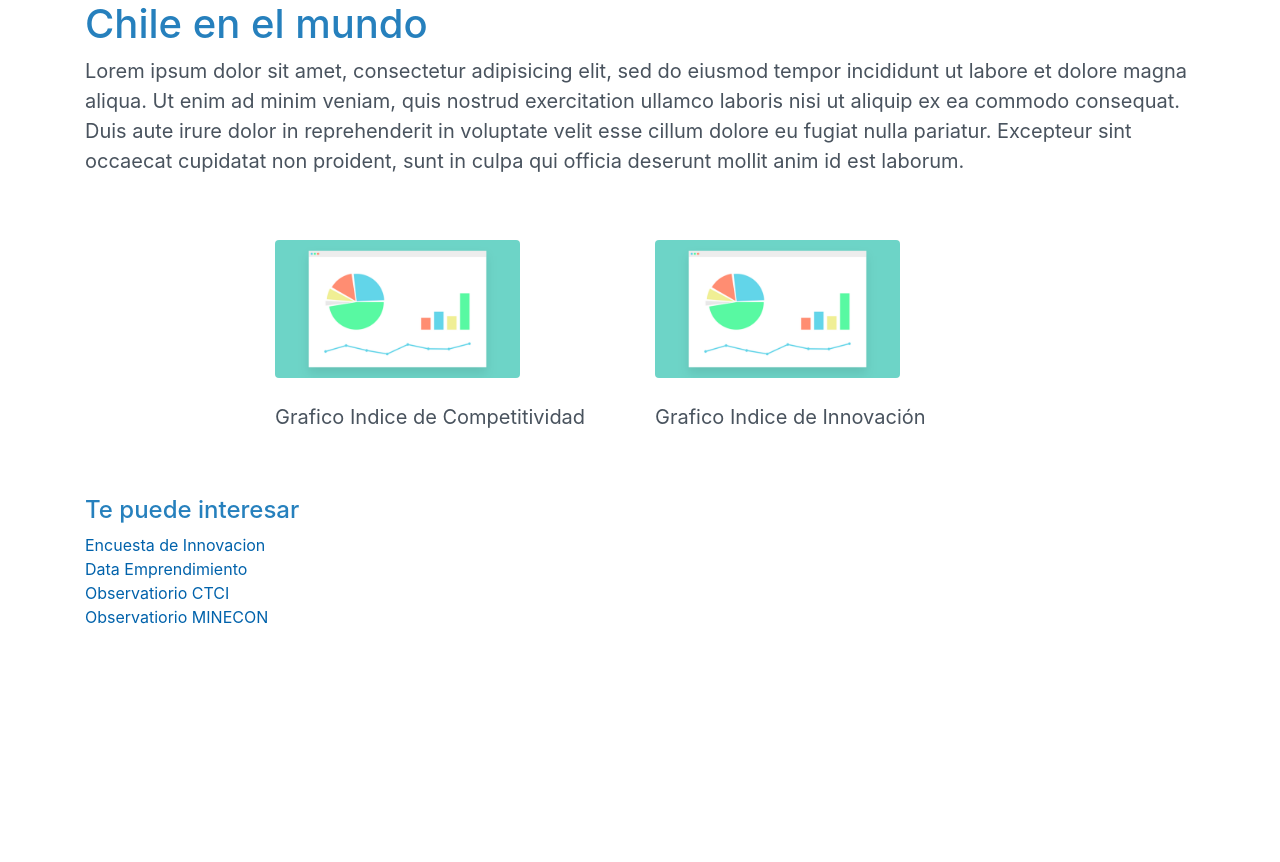
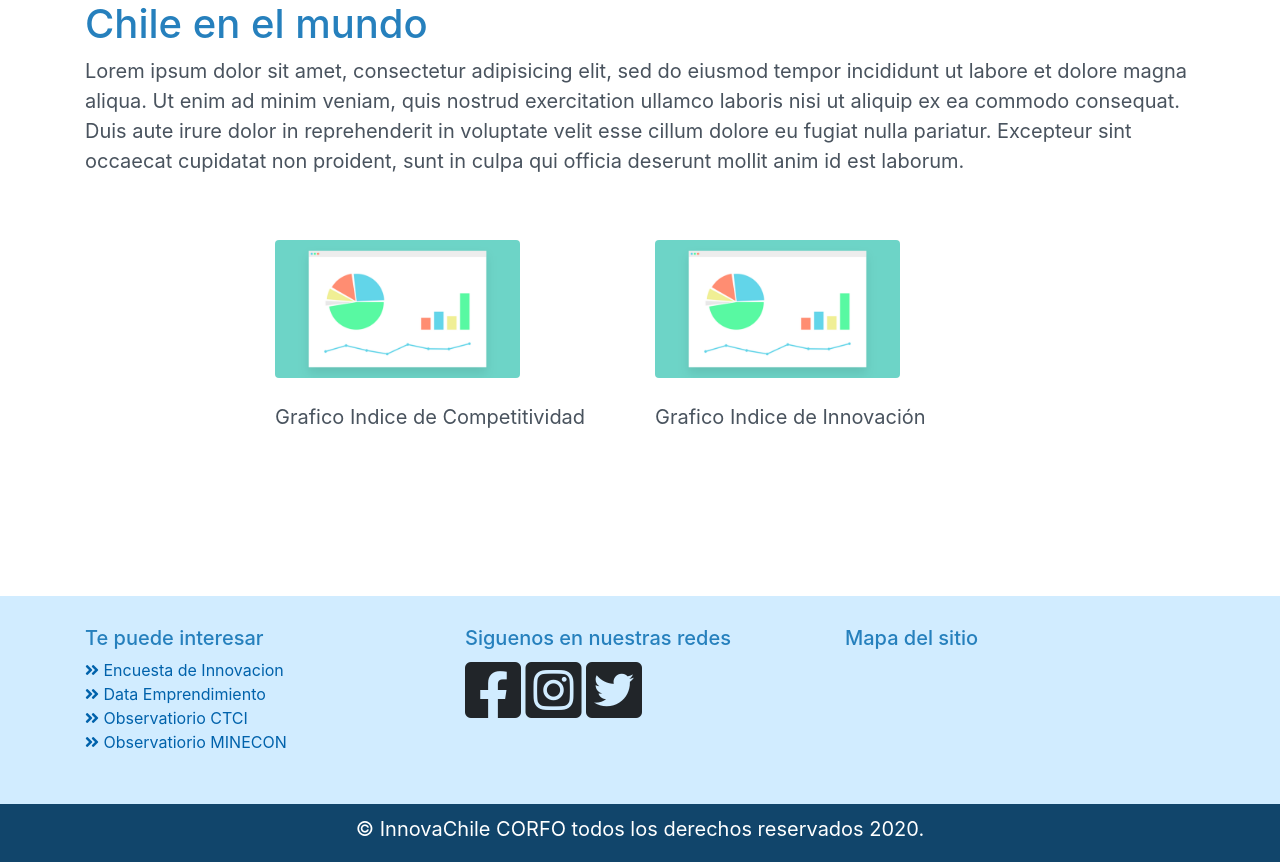
Before and after one commit to CSDev0/innova-chile-DATA, a PHP site: page /Prototipo.html in a window 1280 px wide. Shown: the part 3186-4048 px from the top of the page. Before the commit the page ends 3810 px from the top, so only its background shows below. Run offline with PHP 8.4, Linux system fonts and the light colour scheme; some libraries are stand-ins or nearby versions.

Commit message:
footer y circulos arreglados

```diff
--- a/Prototipo.html
+++ b/Prototipo.html
@@ -94,17 +94,27 @@
                     <p>Lorem ipsum dolor sit amet, consectetur adipiscing elit. Nulla posuere suscipit nunc, eu efficitur nibh rutrum sed. Aenean a hendrerit quam. Pellentesque diam augue, pharetra quis tellus in, ultrices ultrices turpis. Pellentesque neque diam, dictum ac orci et, dapibus posuere libero. Vivamus vestibulum tincidunt ullamcorper.</p>
                     <br><br>
                     <div class="row">
+
                         <div class="col-sm-4 circle-link">
-                            <img src="assets/img/circulo.png" class="rounded img-round">
-                            <a href="siguiente.html"><h3>Data1</h3></a>
+                            <a href="siguiente.html">
+                                <div class="circulo-data">
+                                    <h3 class="texto-circulo-data">Todos los subsidios</h3>
+                                </div>
+                            </a>
                         </div>
                         <div class="col-sm-4 circle-link">
-                          <img src="assets/img/circulo.png" class="rounded img-round">
-                            <a href="siguiente.html"><h3>Data2</h3></a>
+                            <a href="siguiente.html">
+                                <div class="circulo-data">
+                                    <h3 class="texto-circulo-data">Subsidios</h3>
+                                </div>
+                            </a>
                         </div>
                         <div class="col-sm-4 circle-link">
-                          <img src="assets/img/circulo.png" class="rounded img-round">
-                            <a href="siguiente.html"><h3>Data3</h3></a>
+                            <a href="siguiente.html">
+                                <div class="circulo-data">
+                                    <h3 class="texto-circulo-data">Ley I+D</h3>
+                                </div>
+                            </a>
                         </div>
                     </div>
                 </div>
@@ -210,20 +220,37 @@
                         <div class="col-sm-2"></div>
                     </div>
                     <br><br>
-                    <div class="row">
-                      <div class="col-sm-3">
-                        <h4>Te puede interesar</h4>
-                        <a class="link-normal" href="#">Encuesta de Innovacion</a><br>
-                        <a class="link-normal" href="#">Data Emprendimiento</a><br>
-                        <a class="link-normal" href="#">Observatiorio CTCI</a><br>
-                        <a class="link-normal" href="#">Observatiorio MINECON</a>
-                      </div>
-                      <div class="col-sm-3"></div>
-                      <div class="col-sm-3"></div>
-                      <div class="col-sm-3"></div>
+
                 </div>
             </div>
         </div>
+        <section id="footer">
+            <div class="container">
+                <div class="row">
+                    <div class="col-sm-4">
+                        <h4>Te puede interesar</h4>
+                        <i class="fa fa-angle-double-right" style="color: #0062AB"></i><a class="link-normal" href="#"> Encuesta de Innovacion</a><br>
+                        <i class="fa fa-angle-double-right" style="color: #0062AB"></i><a class="link-normal" href="#"> Data Emprendimiento</a><br>
+                        <i class="fa fa-angle-double-right" style="color: #0062AB"></i><a class="link-normal" href="#"> Observatiorio CTCI</a><br>
+                        <i class="fa fa-angle-double-right" style="color: #0062AB"></i><a class="link-normal" href="#"> Observatiorio MINECON</a>
+                    </div>
+                    <div class="col-sm-4">
+                        <h4>Siguenos en nuestras redes</h4>
+                        <i class="fab fa-facebook-square fa-4x"></i>
+                        <i class="fab fa-instagram-square fa-4x"></i>
+                        <i class="fab fa-twitter-square fa-4x"></i>
+
+                    </div>
+                    <div class="col-sm-4">
+                        <h4>Mapa del sitio</h4>
+                    </div>
+                </div>
+
+            </div>
+
+        </section>
+        <div id="copyright">
+            <p class="white">© InnovaChile CORFO todos los derechos reservados 2020.</p>
         </div>
     </body>
 </html>
--- a/assets/css/general.css
+++ b/assets/css/general.css
@@ -1,13 +1,19 @@
+@import url('https://cdnjs.cloudflare.com/ajax/libs/font-awesome/5.13.0/css/all.min.css');
+
 h1{
     color: #2680BD;
     font-size: 40px;
 }
 h4{
-  color: #2680BD;
+    color: #2680BD;
+    font-size: 20px;
 }
 p{
     color: #49535E;
     font-size: 20px;
+}
+p.white{
+    color: #FFFFFF;
 }
 
 .logo-corfo{
@@ -42,10 +48,28 @@ p{
 }
 
 .img-round{
-  border-radius: 50%;
-  width: 200px;
+    border-radius: 50%;
+    width: 200px;
 }
 
+.circulo-data{
+    width: 200px;
+    height: 200px;
+    background-color: #48ACF1;
+    border-radius: 100px;
+    transform: scale(1.1);
+    transition: 0.3s;
+}
+.circulo-data:hover{
+    transform: scale(1.2);
+-webkit-box-shadow: 0px 0px 46px -13px rgba(0,0,0,0.87);
+-moz-box-shadow: 0px 0px 46px -13px rgba(0,0,0,0.87);
+box-shadow: 0px 0px 46px -13px rgba(0,0,0,0.87);
+}
+.texto-circulo-data{
+    margin: auto;
+    font-size: 20px
+}
 .circle-link{
     text-align: center;
     display: block;
@@ -61,7 +85,7 @@ p{
 }
 
 hr{
-  border-color: #0062AB;
+    border-color: #0062AB;
 }
 
 a{
@@ -109,3 +133,19 @@ a{
     background-size: cover;
     background-repeat: no-repeat;
 }
+
+
+#footer{
+    background-color: #D1ECFF;
+    padding-top: 30px;
+    padding-bottom: 50px;
+}
+
+#copyright{
+    padding-top: 10px;
+    padding-bottom: 2px;
+    align-content: center;
+    text-align: center;
+    background-color: #11456B;
+
+}
```
Lines whose indentation alone changed are shown as unchanged.
